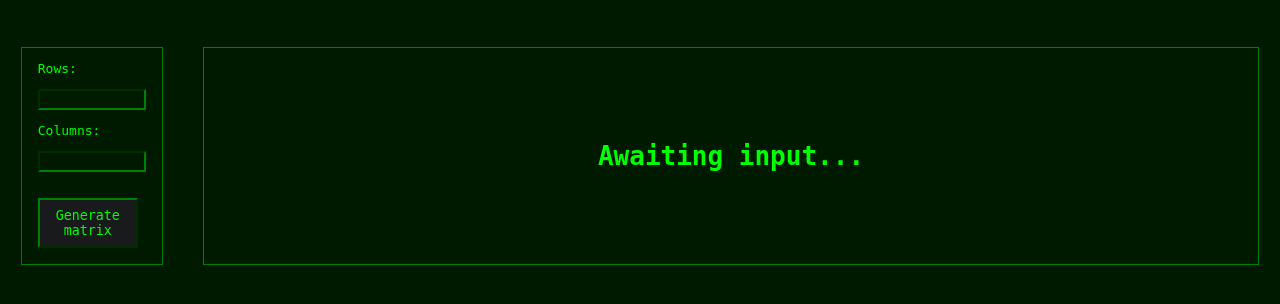
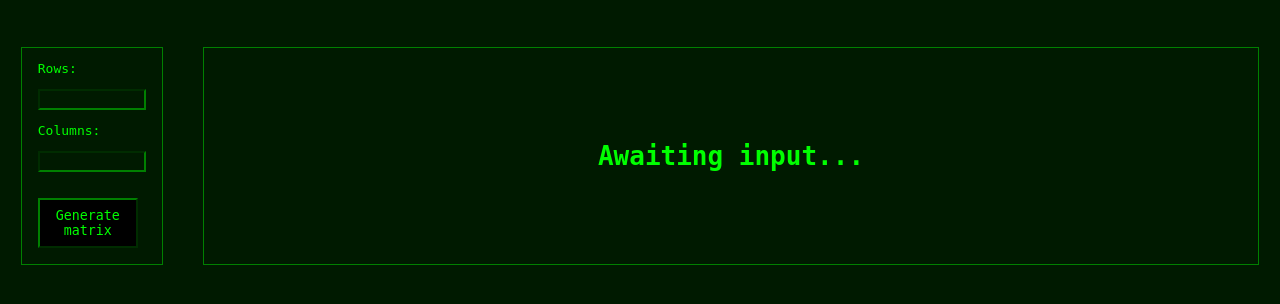
Before and after one commit to tnebes/edunova-pp23, a PHP site: page / in a window 1280 px wide. Shown: the part 225-529 px from the top of the page. Run offline with PHP 8.4, Linux system fonts and the light colour scheme.

Commit message:
Minor changes to style

```diff
--- a/spiral-matrix/style.css
+++ b/spiral-matrix/style.css
@@ -47,7 +47,7 @@ button
     width:100px;
     height:50px;
     border-color: green;
-    background-color: rgb(24, 26, 27);
+    background-color: rgb(0, 0, 0);
 }
 
 button:hover
```
